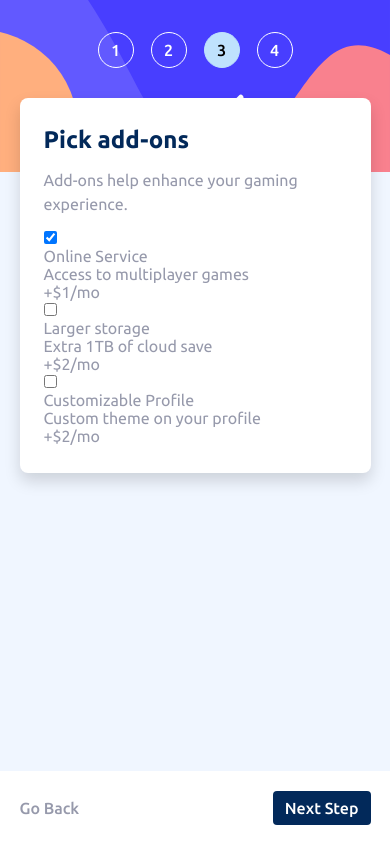
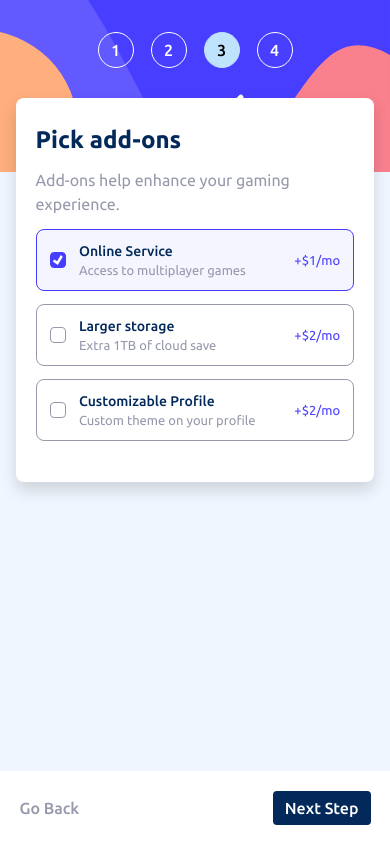
Before and after one commit to jduong09/multiStepForm, a plain HTML site: page index.html in a window 390 px wide. Both pictures are taken after a click on the checkbox 50 px from the left and 237 px from the top of the page. Drawn offline with Linux system fonts and the light colour scheme.

Commit message:
Finished js and mobile version css for form 3.

```diff
--- a/css/styles.css
+++ b/css/styles.css
@@ -79,17 +79,17 @@ h2 {
 
 /* Div: div-form */
 .div-form {
-  width: 90%;
+  width: 92%;
   position: absolute;
   top: 98px;
-  left: 5%;
+  left: 4%;
   background-color: hsl(0, 0%, 100%);
   border-radius: 8px;
   box-shadow: 0 .5rem 1rem rgba(0, 0, 0, .15);
 }
 
 .div-form-step {
-  padding: 1.75rem 1.5rem;
+  padding: 1.75rem 1.25rem;
 }
 
 .div-form-step > div:first-of-type {
@@ -237,6 +237,75 @@ h2 {
   right: 4px;
 }
 
+/* Form 3 */
+.div-add-on {
+  display: flex;
+  align-items: center;
+  padding: .825rem;
+  margin-bottom: .825rem;
+  border: 1px solid hsl(231, 11%, 63%);
+  border-radius: 8px;
+}
+
+.div-add-on.selected {
+  border-color: hsl(243, 100%, 62%);
+  background-color: hsla(243, 100%, 62%, .05);
+}
+
+input[type="checkbox"] {
+  margin-right: .825rem;
+  display: block;
+  width: 16px;
+  height: 16px;
+  border-radius: 4px;
+  appearance: none;
+  border: 1px solid hsl(231, 11%, 63%);
+  position: relative;
+}
+
+input[type="checkbox"]:checked::before {
+  content: '';
+  width: 10px;
+  height: 10px;
+  position: absolute;
+  top: 50%;
+  left: 50%;
+  z-index: 2;
+  transform: translate(-50%, -50%);
+  clip-path: polygon(14% 44%, 0 65%, 50% 100%, 100% 16%, 80% 0%, 43% 62%);
+  background-color: hsl(0, 0%, 100%);
+}
+
+input[type="checkbox"]:checked {
+  background-color: hsl(243, 100%, 62%);
+  border-color: hsl(243, 100%, 62%);
+}
+
+
+.div-add-on > div:first-of-type {
+  margin-right: 1rem;
+}
+
+.div-add-on > div:first-of-type > h4 {
+  color: hsl(213, 96%, 18%);
+  font-family: "Ubuntu-Medium";
+  margin-bottom: .2125rem;
+  font-size: 14px;
+}
+
+.div-add-on > div:first-of-type > div {
+  font-size: 13px;
+}
+
+.div-add-on > div:last-of-type {
+  color: hsl(243, 100%, 62%);
+  margin-left: auto;
+  margin-right: 0;
+  font-size: 13px;
+}
+
+
+
 
 
 
--- a/index.html
+++ b/index.html
@@ -9,6 +9,7 @@
   <link rel="stylesheet" type="text/css" href="./css/styles.css">
   <script type="text/javascript" src="./js/form.js"></script>
   <script type="text/javascript" src="./js/formTwo.js"></script>
+  <script type="text/javascript" src="./js/formThree.js"></script>
   <title>Frontend Mentor | Multi-step form</title>
 </head>
 <body>
--- a/js/formThree.js
+++ b/js/formThree.js
@@ -0,0 +1,15 @@
+document.addEventListener('DOMContentLoaded', () => {
+  const formCheckboxes = document.querySelectorAll('.div-add-on > input');
+
+  for (let i = 0; i < formCheckboxes.length; i++) {
+    const formCheckbox = formCheckboxes[i];
+
+    formCheckbox.addEventListener('click', (e) => {
+      if (formCheckbox.checked) {
+        e.target.parentElement.classList.add('selected');
+      } else {
+        e.target.parentElement.classList.remove('selected');
+      }
+    });
+  }
+});
```
